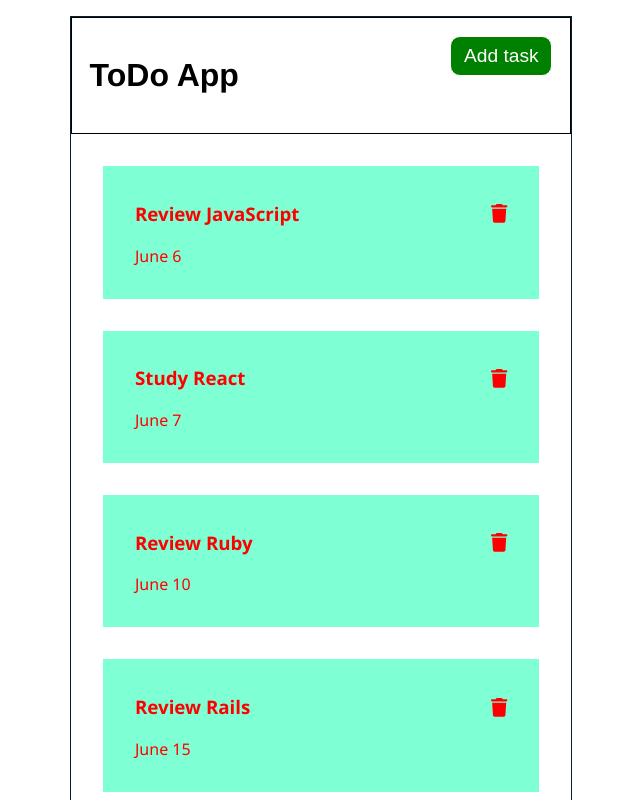
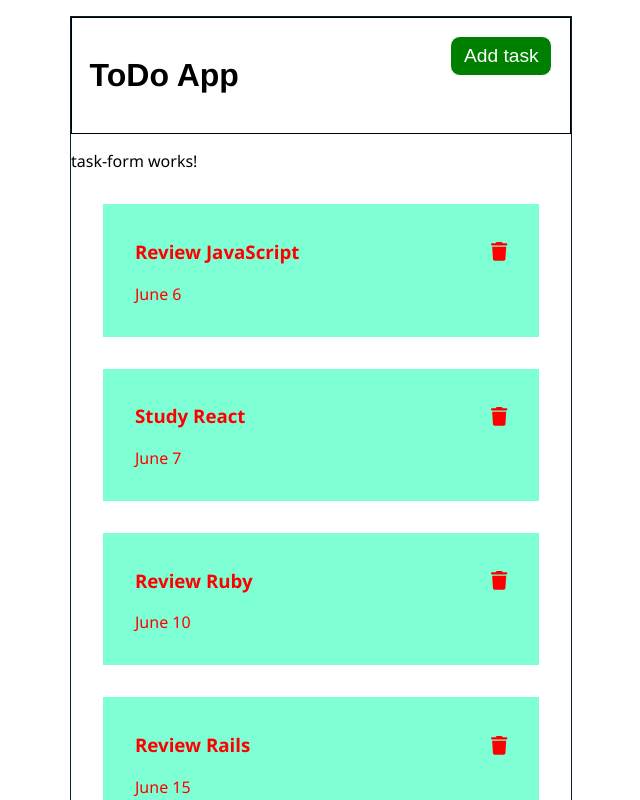
Before and after one commit to david-lafontant/todo-angular, an Angular app: page / in a window 1280 px wide. Shown: the top 800 px of the page, without its empty margins (319-959 px from the left). Built offline with nearby package versions, Linux system fonts and the light colour scheme; data requests are answered from the project's data file.

Commit message:
Embed task-form component in task component

```diff
--- a/src/app/components/tasks/tasks.component.html
+++ b/src/app/components/tasks/tasks.component.html
@@ -1,3 +1,7 @@
+<app-task-form></app-task-form>
+
+
+
 <app-task-item
   *ngFor="let task of tasks"
   [task]="task"
```
